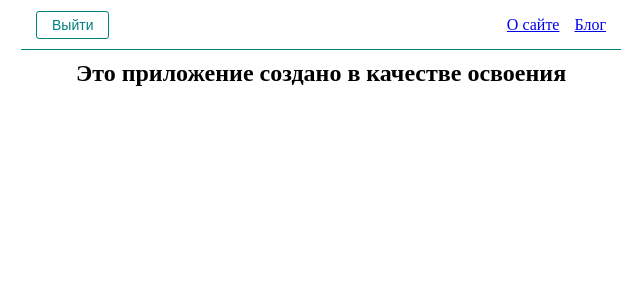
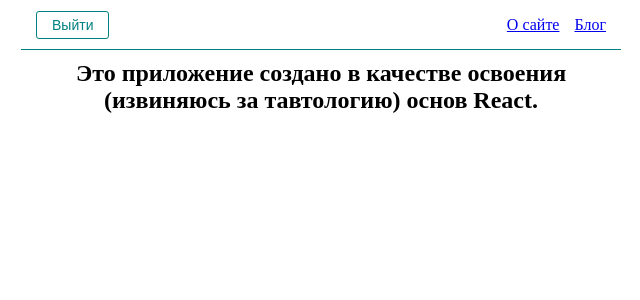
Before and after one commit to alexdolg1967/react-fund, a React (Create React App) app: page /about in a window 1280 px wide. Shown: the top 300 px of the page, without its empty margins (319-959 px from the left). Built offline with nearby package versions, Linux system fonts and the light colour scheme; sample sign-in values are in the browser's storage; the HTML template or start-up script is replaced by a standard one.

Commit message:
edit aboutPage

```diff
--- a/src/pages/About.jsx
+++ b/src/pages/About.jsx
@@ -4,7 +4,7 @@ export const About = () => {
     return (
         <div className="main">
             <h2>
-                Это приложение создано в качестве освоения
+                Это приложение создано в качестве освоения (извиняюсь за тавтологию) основ React.
             </h2>
         </div>
     )
```
Also changed, not shown: 1 other file (tests, documents, lock files or other folders).
